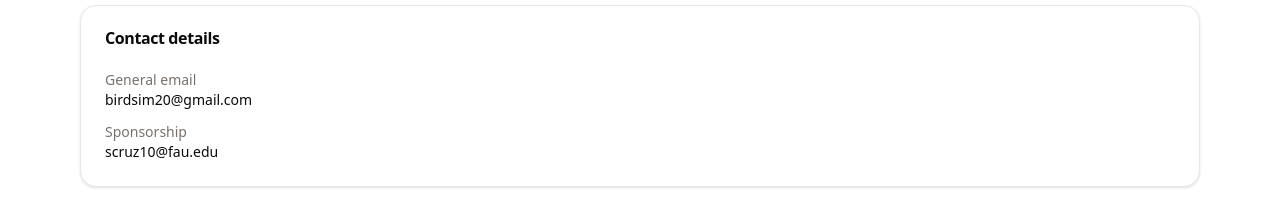
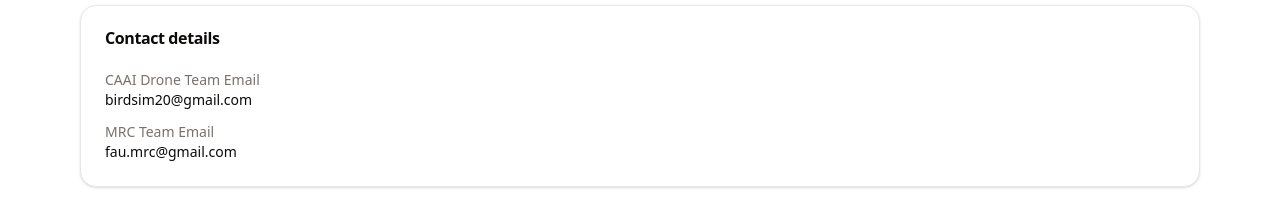
Before and after one commit to scruz10FAU/seabirdCode, a React (Vite) app in the folder robotx-site/: page / in a window 1280 px wide. Shown: the part 3239-3451 px from the top of the page. Built offline with nearby package versions, Linux system fonts and the light colour scheme.

Commit message:
updated email

```diff
--- a/robotx-site/src/App.jsx
+++ b/robotx-site/src/App.jsx
@@ -225,12 +225,12 @@ function ContactForm() {
         </CardHeader>
         <CardContent className="space-y-3 text-sm">
           <div>
-            <div className="text-muted-foreground">General email</div>
+            <div className="text-muted-foreground">CAAI Drone Team Email</div>
             <div className="font-medium">birdsim20@gmail.com</div>
           </div>
           <div>
-            <div className="text-muted-foreground">Sponsorship</div>
-            <div className="font-medium">scruz10@fau.edu</div>
+            <div className="text-muted-foreground">MRC Team Email</div>
+            <div className="font-medium">fau.mrc@gmail.com</div>
           </div>
         </CardContent>
       </Card>
```
